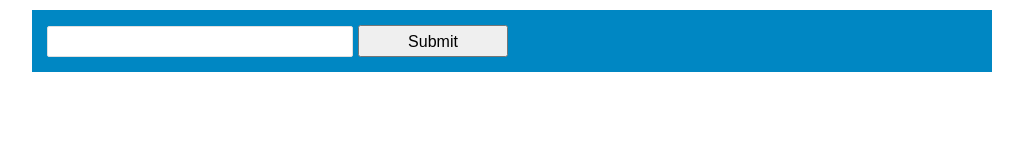
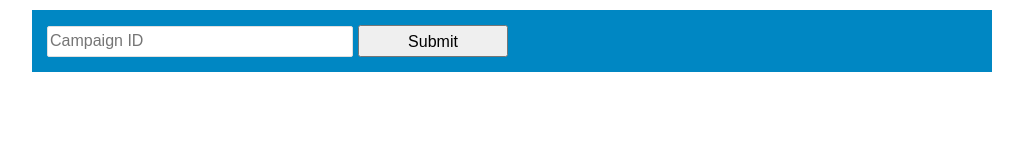
Before and after one commit to ongian/TigerQA, a plain HTML site: page index.html in a window 1280 px wide. Shown: the whole page, without its empty margins (128-1151 px from the left). Drawn offline with Linux system fonts and the light colour scheme.

Commit message:
Add placeholder

```diff
--- a/index.html
+++ b/index.html
@@ -11,7 +11,7 @@
 <body>
     <div class="qa-form">
         <form>
-            <input type="text" name="Campaign Id" id="camID" />
+            <input type="text" name="Campaign Id" id="camID" placeholder="Campaign ID" />
             <button type="submit">Submit</button>
         </form>
     </div>
```
